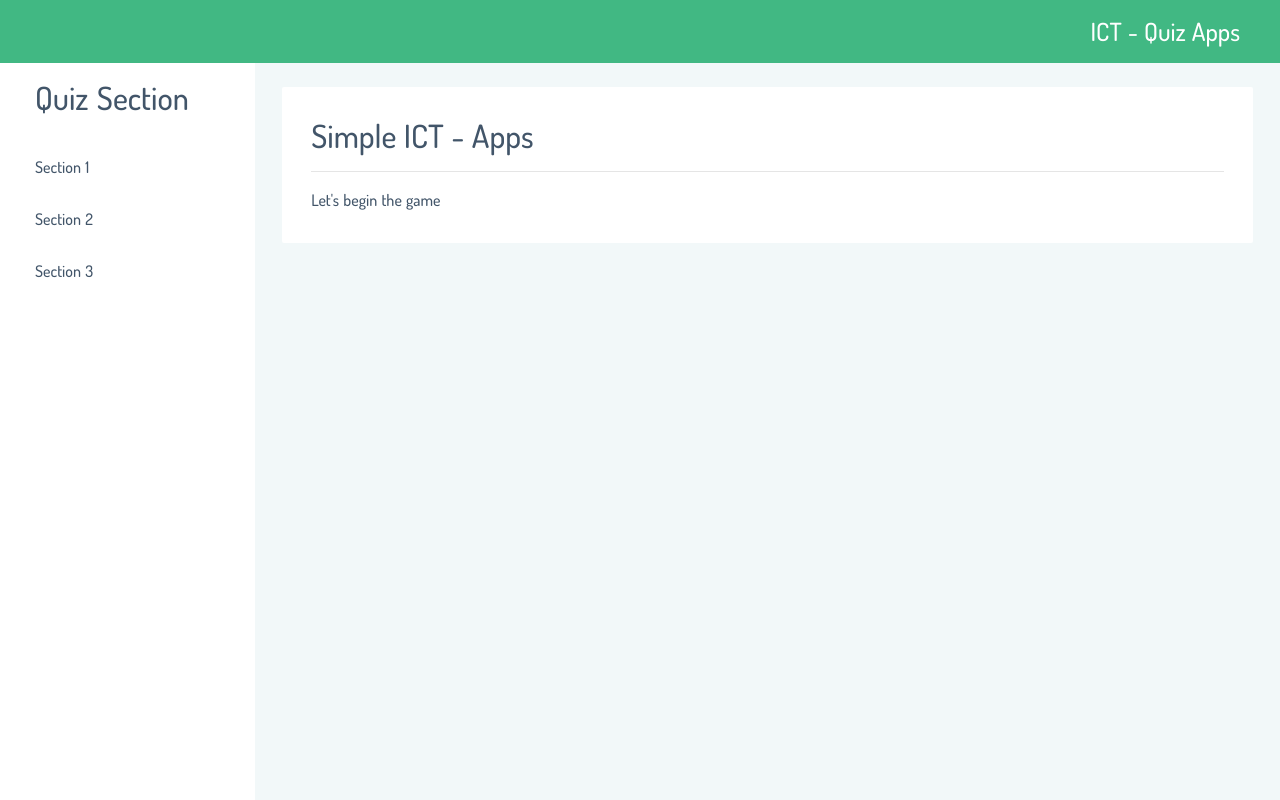
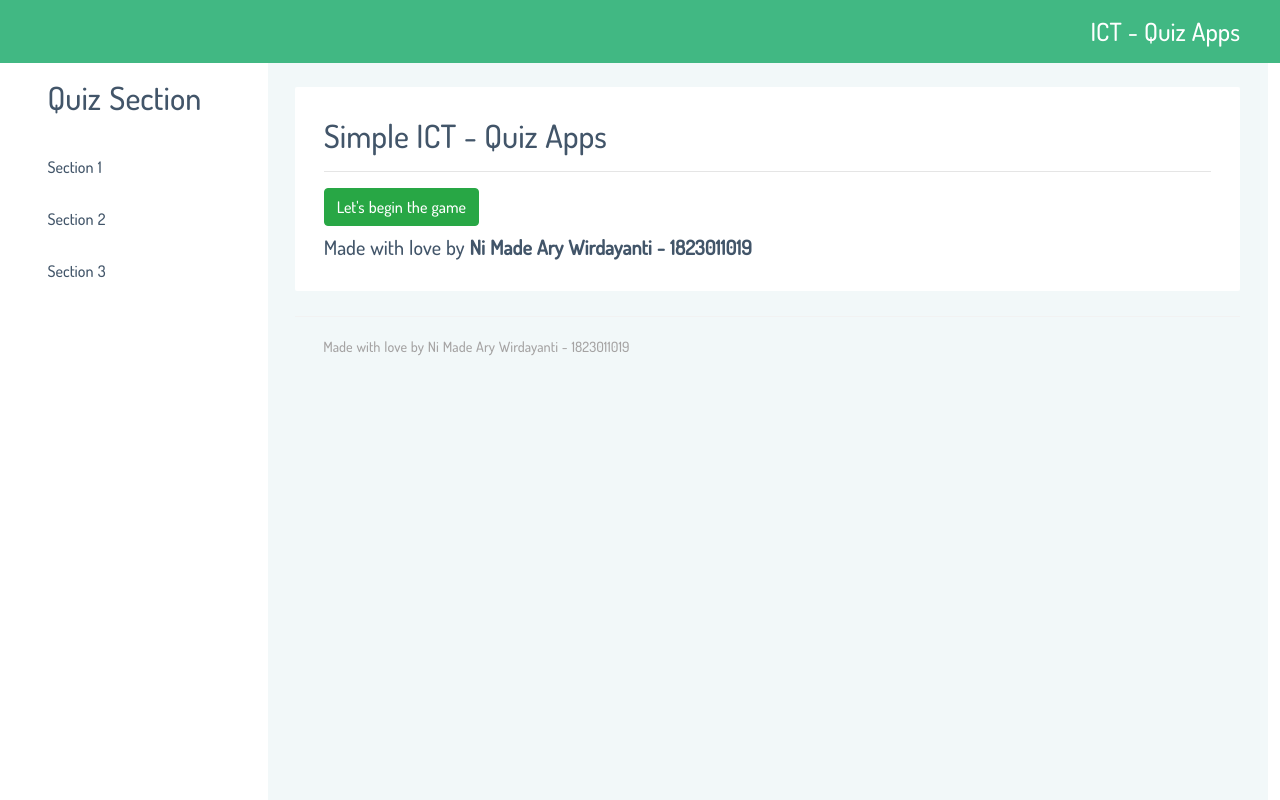
Before and after one commit to wiratama/ict-apps, a Nuxt app: page / in a window 1280 px wide. Built offline with nearby package versions, Linux system fonts and the light colour scheme.

Commit message:
add copyright and vuex state for answer per section

```diff
--- a/assets/css/main.scss
+++ b/assets/css/main.scss
@@ -134,6 +134,19 @@ $sidebar-width: 255px;
   }
 }
 
+// footer
+.footer {
+  background: #f2f8f9;
+  padding: 20px 1rem;
+  transition: all 0.25s ease;
+  -moz-transition: all 0.25s ease;
+  -webkit-transition: all 0.25s ease;
+  -ms-transition: all 0.25s ease;
+  border-top: 1px solid #f2f2f2;
+  font-size: calc(15px - 0.05rem);
+  font-family: 'dosismedium', Arial, sans-serif;
+}
+
 // responsive
 @media screen and (max-width: 991px) {
   .sidebar-navcanvas {
@@ -185,3 +198,20 @@ a:hover {
   text-decoration: none;
   font-weight: bold;
 }
+
+.app-body-powered {
+  font-size: 20px;
+  margin: 10px 0px 0px 0px;
+}
+
+.container-fluid {
+  width: 100%;
+  padding-right: 12.5px;
+  padding-left: 12.5px;
+  margin-right: auto;
+  margin-left: auto;
+}
+
+.text-muted {
+  color: #a5a3a3 !important;
+}
--- /dev/null
+++ b/components/Footerbar.vue
@@ -0,0 +1,9 @@
+<template>
+  <footer class="footer">
+    <div class="container-fluid clearfix">
+        <span class="text-muted d-block text-center text-sm-left d-sm-inline-block">
+          Made with love by Ni Made Ary Wirdayanti - 1823011019
+        </span>
+    </div>
+  </footer>
+</template>
--- a/pages/index.vue
+++ b/pages/index.vue
@@ -6,17 +6,21 @@
 
       <div class="main-panel">
         <div class="content-wrapper">
+
           <div class="row">
             <div class="col-12 grid-margin">
               <div class="card">
                 <div class="card-body">
-                  <h2>Simple ICT - Apps</h2>
+                  <h2>Simple ICT - Quiz Apps</h2>
                   <hr>
-                  <nuxt-link to="/quiz/section-1">Let's begin the game</nuxt-link>
+                  <nuxt-link to="/quiz/section-1" class="btn btn-success">Let's begin the game</nuxt-link>
+                  <h4 class="app-body-powered">Made with love by <b>Ni Made Ary Wirdayanti - 1823011019</b></h4>
                 </div>
               </div>
             </div>
           </div>
+
+          <footerbar/>
         </div>
       </div>
 
@@ -27,11 +31,13 @@
 <script>
 import Sidebarnav from '~/components/Sidebarnav.vue'
 import Headernav from '~/components/Headernav.vue'
+import Footerbar from '~/components/Footerbar.vue'
 
 export default {
   components: {
     Sidebarnav,
-    Headernav
+    Headernav,
+    Footerbar
   }
 }
 </script>
--- a/pages/quiz/section-1.vue
+++ b/pages/quiz/section-1.vue
@@ -27,7 +27,8 @@
                   <input
                   type="radio"
                   name="section-answer"
-                  class="sectin-answer">
+                  class="sectin-answer"
+                  value="1">
                   <label class="section-answer">10 %</label>
                 </div>
               </div>
@@ -38,7 +39,8 @@
                   <input
                   type="radio"
                   name="section-answer"
-                  class="sectin-answer">
+                  class="sectin-answer"
+                  value="2">
                   <label class="section-answer">6 %</label>
                 </div>
               </div>
@@ -49,7 +51,8 @@
                   <input
                   type="radio"
                   name="section-answer"
-                  class="sectin-answer">
+                  class="sectin-answer"
+                  value="3">
                   <label class="section-answer">8 %</label>
                 </div>
               </div>
@@ -60,7 +63,8 @@
                   <input
                   type="radio"
                   name="section-answer"
-                  class="sectin-answer">
+                  class="sectin-answer"
+                  value="4">
                   <label class="section-answer">12 %</label>
                 </div>
               </div>
--- a/pages/quiz/section-2.vue
+++ b/pages/quiz/section-2.vue
@@ -28,7 +28,8 @@
                   <input
                   type="radio"
                   name="section-answer"
-                  class="sectin-answer">
+                  class="sectin-answer"
+                  value="1">
                   <label class="section-answer">Rp 120.000,00</label>
                 </div>
               </div>
@@ -39,7 +40,8 @@
                   <input
                   type="radio"
                   name="section-answer"
-                  class="sectin-answer">
+                  class="sectin-answer"
+                  value="2">
                   <label class="section-answer">Rp 125.000,00</label>
                 </div>
               </div>
@@ -50,7 +52,8 @@
                   <input
                   type="radio"
                   name="section-answer"
-                  class="sectin-answer">
+                  class="sectin-answer"
+                  value="3">
                   <label class="section-answer">Rp 115.000,00</label>
                 </div>
               </div>
@@ -61,7 +64,8 @@
                   <input
                   type="radio"
                   name="section-answer"
-                  class="sectin-answer">
+                  class="sectin-answer"
+                  value="4">
                   <label class="section-answer">Rp 105.000,00</label>
                 </div>
               </div>
--- a/store/index.js
+++ b/store/index.js
@@ -3,11 +3,17 @@ import Vuex from 'vuex'
 const createStore = () => {
   return new Vuex.Store({
     state: {
-      sidebar_active: false
+      sidebar_active: false,
+      answer_section1: '',
+      answer_section2: '',
+      answer_section3: ''
     },
     mutations: {
       shoHideSidebar (state, value) {
         state.sidebar_active = value
+      },
+      setSetionAnswer (state, section, answer) {
+        state.section = answer
       }
     }
   })
```
